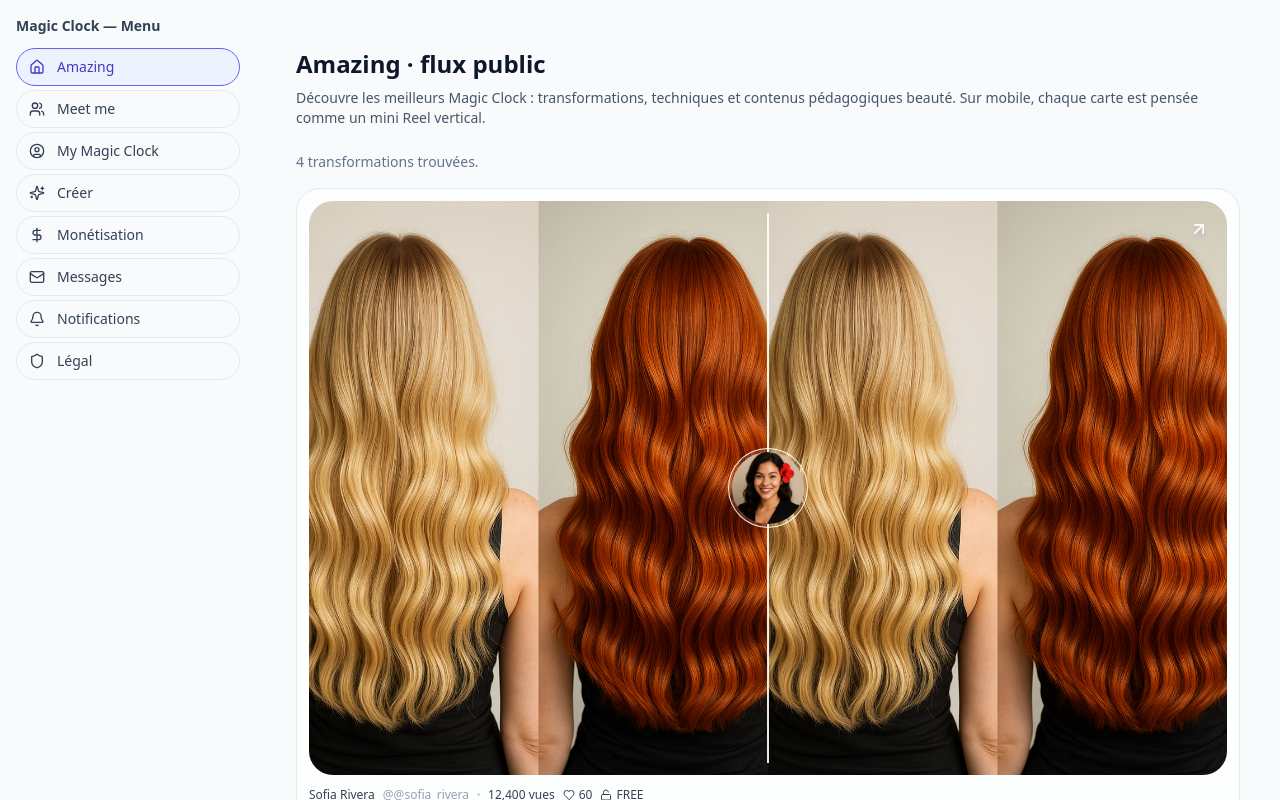
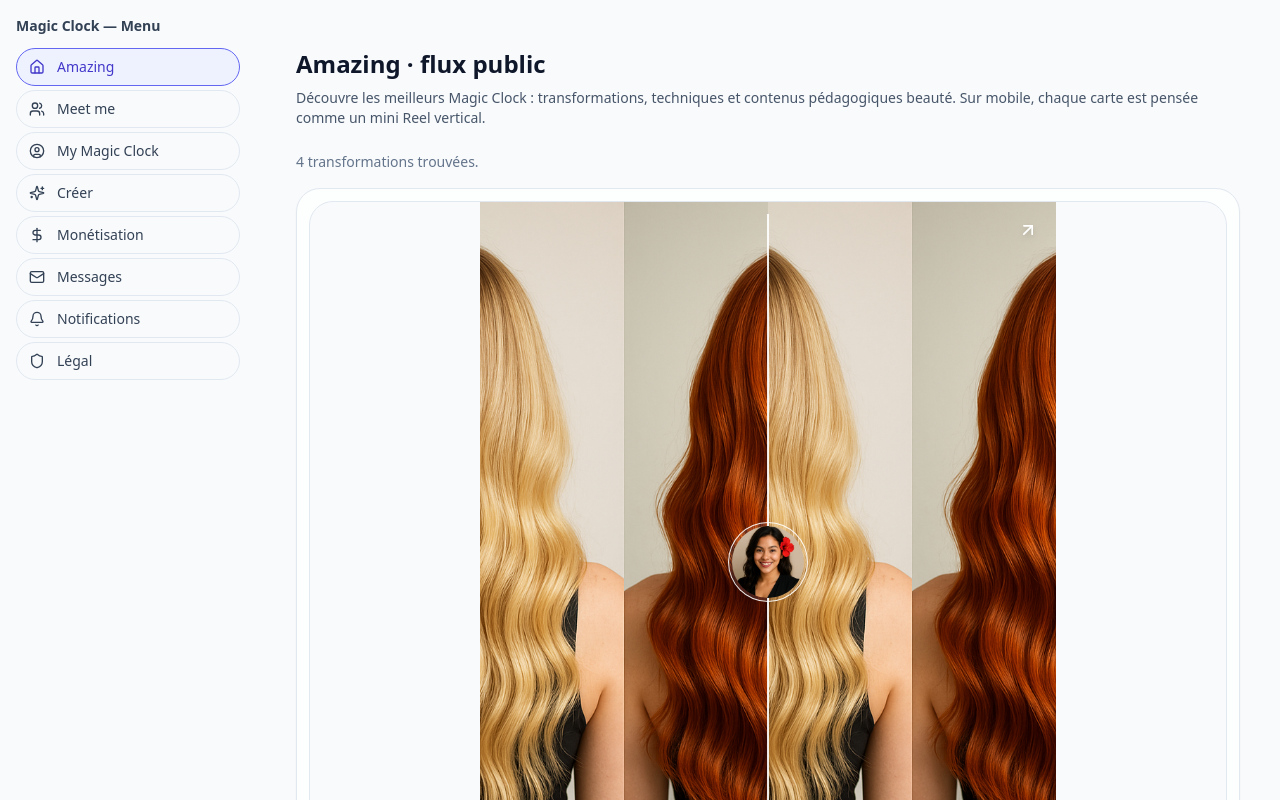
Before and after one commit to welcome-magic-clock/magic-clock-web-mvp, a Next.js app: page / in a window 1280 px wide. Shown: the top 800 px of the page. Built offline with nearby package versions, Linux system fonts and the light colour scheme.

Commit message:
Update MediaCard.tsx

```diff
--- a/features/amazing/MediaCard.tsx
+++ b/features/amazing/MediaCard.tsx
@@ -19,7 +19,7 @@ function isVideo(url: string) {
 
 function MediaSlot({ src, alt }: { src: string; alt: string }) {
   return (
-    <div className="relative aspect-[4/5]">
+    <div className="relative h-full w-full">
       {isVideo(src) ? (
         <video
           src={src}
@@ -116,10 +116,11 @@ export default function MediaCard({ item }: Props) {
 
   return (
     <article className="rounded-3xl border border-slate-200 bg-white/80 p-3 shadow-sm transition-shadow hover:shadow-md">
-      {/* Canevas Magic Studio : Avant / Après */}
-      <div className="relative overflow-hidden rounded-2xl bg-slate-100">
-        {/* 2 colonnes Avant / Après */}
-        <div className="grid grid-cols-2">
+      {/* Canevas Magic Studio : Avant / Après (même logique que /studio) */}
+      <div className="relative overflow-hidden rounded-2xl border border-slate-200 bg-slate-50">
+        <div className="relative mx-auto aspect-[4/5] w-full max-w-xl">
+          {/* 2 colonnes Avant / Après qui remplissent tout le canevas */}
+          <div className="grid h-full w-full grid-cols-2">
             <MediaSlot src={beforeUrl} alt={`${item.title} - Avant`} />
             <MediaSlot src={afterUrl} alt={`${item.title} - Après`} />
           </div>
@@ -144,7 +145,7 @@ export default function MediaCard({ item }: Props) {
             </div>
           </Link>
 
-        {/* Flèche + menu FREE / Abo / PPV (ultra épuré) */}
+          {/* Flèche + menu FREE / Abo / PPV (texte overlay) */}
           <div className="absolute right-3 top-3 z-10 text-right text-[11px] text-white">
             <button
               type="button"
@@ -172,7 +173,7 @@ export default function MediaCard({ item }: Props) {
                   Meet me (profil créateur)
                 </button>
 
-              {/* FREE (si contenu marqué FREE) */}
+                {/* FREE */}
                 {item.access === "FREE" && (
                   <button
                     type="button"
@@ -211,6 +212,7 @@ export default function MediaCard({ item }: Props) {
                 </button>
               </div>
             )}
+          </div>
         </div>
       </div>
 
```
Lines whose indentation alone changed are shown as unchanged.
